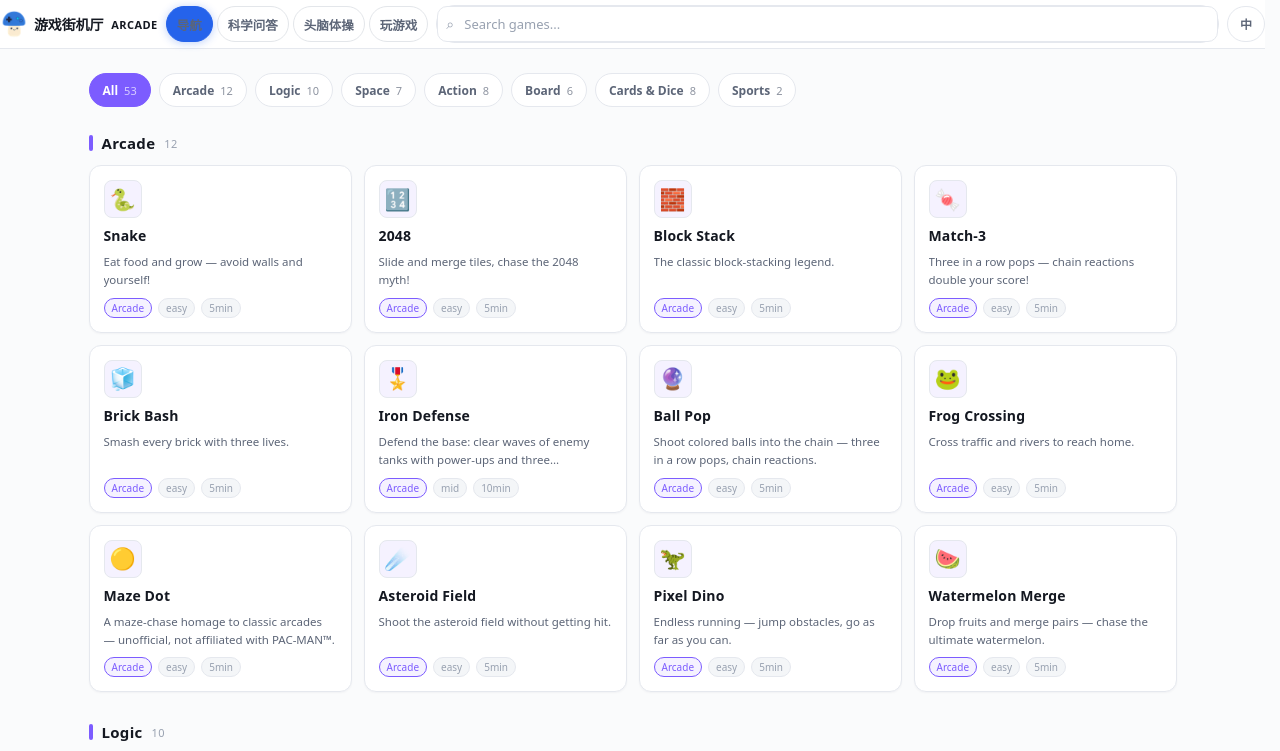
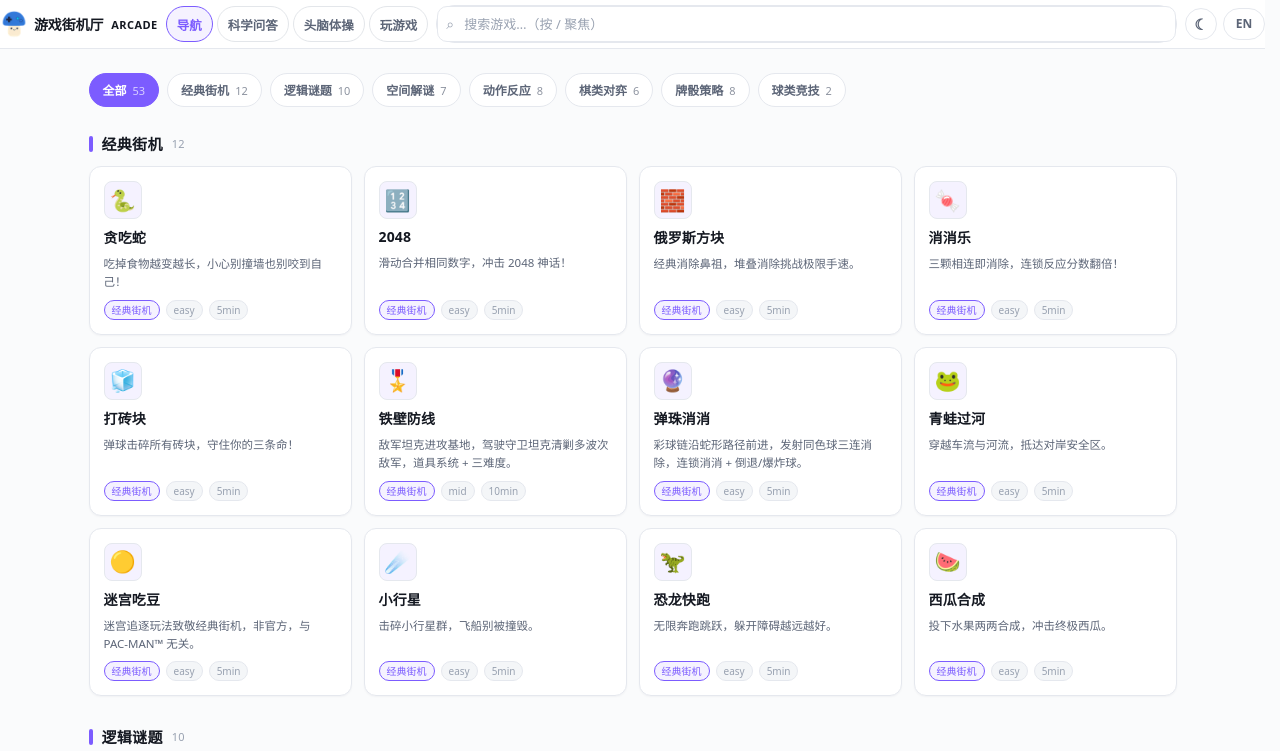
Before and after one commit to netcn/netcn-game, a plain HTML site: page index.html in a window 1280 px wide. Both pictures are taken after a click on the button "切换到中文". Shown: the top 751 px of the page. Drawn offline with Linux system fonts and the light colour scheme.

Commit message:
deploy game @ 2026-11-07T06:26:27.241Z

```diff
--- a/assets/js/core/i18n.js
+++ b/assets/js/core/i18n.js
@@ -42,6 +42,13 @@ Arcade.i18n = (function () {
     try { localStorage.setItem(KEY, l); } catch (e) {}
     location.reload();
   }
+  /* 顶栏统一切换：只更新内存语言，不刷新（页面自行重渲染） */
+  function setLangLive(l) {
+    if (l !== 'zh' && l !== 'en') return;
+    lang = l;
+    try { localStorage.setItem(KEY, l); } catch (e) {}
+    document.documentElement.setAttribute('lang', l === 'en' ? 'en' : 'zh-CN');
+  }
   function getLang() { return lang; }
 
   /* 同步 <html lang> 属性（SEO/无障碍：切 EN 时 lang 应为 en） */
@@ -68,7 +75,7 @@ Arcade.i18n = (function () {
     }
   }
 
-  return { t: t, setLang: setLang, getLang: getLang, applyStatic: applyStatic };
+  return { t: t, setLang: setLang, setLangLive: setLangLive, getLang: getLang, applyStatic: applyStatic };
 })();
 
 /* 全局翻译函数 T（游戏/页面脚本通用）：所有脚本均在 i18n.js 之后加载，安全直接使用 */
--- a/index.html
+++ b/index.html
@@ -125,7 +125,8 @@
     <input id="q" type="search" autocomplete="off" placeholder="搜索游戏…（按 / 聚焦）" aria-label="搜索游戏">
   </div>
   <div class="nc-tools">
-    <button class="lang-btn" id="lang" type="button" aria-label="切换语言">EN</button>
+    <button class="nc-tool" id="ncTheme" type="button" aria-label="切换明暗">☾</button>
+    <button class="nc-tool" id="ncLang" type="button" aria-label="切换语言">EN</button>
   </div>
 </nav>
 
@@ -157,7 +158,7 @@
   var GAMES = window.GAMES || [];
   var CATS = window.GAME_CATEGORIES || [];
   var COLORS = ['#00f0ff', '#b967ff', '#39ff14', '#ff9f1c', '#ff2d95', '#ffe600', '#7c5cff'];
-  var en = !!(window.Arcade && Arcade.i18n && Arcade.i18n.getLang() === 'en');
+  var en = localStorage.getItem('arcade_lang') === 'en';
   var L = en
     ? { all: 'All', search: 'Search games...', none: 'No games matched. Try another word.',
         searchAria: 'Search games', lang: '中' }
@@ -252,10 +253,22 @@
     if (e.key === '/' && document.activeElement !== qEl) { e.preventDefault(); qEl.focus(); }
     if (e.key === 'Escape' && document.activeElement === qEl) { qEl.value = ''; filter(); qEl.blur(); }
   });
-  var langBtn = document.getElementById('lang');
-  langBtn.textContent = L.lang;
-  langBtn.addEventListener('click', function () {
-    if (window.Arcade && Arcade.i18n) Arcade.i18n.setLang(en ? 'zh' : 'en');
+  /* 中英切换由 shell/shell.js 统一驱动：即时重算文案并重渲染，不整页刷新 */
+  function refreshLabels() {
+    en = localStorage.getItem('arcade_lang') === 'en';
+    L = en
+      ? { all: 'All', search: 'Search games...', none: 'No games matched. Try another word.',
+          searchAria: 'Search games', lang: '中' }
+      : { all: '全部', search: '搜索游戏…（按 / 聚焦）', none: '没有匹配的游戏，换个词试试。',
+          searchAria: '搜索游戏', lang: 'EN' };
+    qEl.placeholder = L.search;
+    qEl.setAttribute('aria-label', L.searchAria);
+    emptyEl.textContent = L.none;
+    render();
+  }
+  document.addEventListener('ncn:lang', function (e) {
+    if (window.Arcade && Arcade.i18n && Arcade.i18n.setLangLive) Arcade.i18n.setLangLive(e.detail.lang);
+    refreshLabels();
   });
 
   render();
--- a/shell/netcn-shell.css
+++ b/shell/netcn-shell.css
@@ -53,8 +53,9 @@
   color:var(--nc-ink2);border:1px solid var(--nc-line);background:transparent;
   transition:color .16s,border-color .16s,background .16s}
 .nc-sw a:hover{color:var(--nc-ac);border-color:var(--nc-ac);background:var(--nc-soft)}
-.nc-sw a[aria-current="page"]{color:#fff;background:var(--nc-ac);border-color:var(--nc-ac);
-  box-shadow:0 1px 8px var(--nc-glow)}
+/* 当前站：与页脚一致用「浅底 + 主色文字」，不再用实心重色块 */
+.nc-sw a[aria-current="page"]{color:var(--nc-ac);border-color:var(--nc-ac);
+  background:var(--nc-soft);font-weight:800}
 
 /* 搜索槽：各站的输入框放进这里，外观由壳层统一 */
 .nc-search{flex:1 1 150px;min-width:110px;position:relative;display:flex;align-items:center}
--- a/shell/netcn-ui.css
+++ b/shell/netcn-ui.css
@@ -69,6 +69,27 @@ html.dark .nc-shell,html.dark .nc-foot{background:var(--ui-card)!important}
   border:1px solid var(--ui-line)!important;border-radius:var(--ui-r-pill)!important;
   background:var(--ui-card)!important;color:var(--ui-ink2)!important;
 }
+/* 当前站胶囊：浅底 + 主色文字（压过上面 .nc-sw a 的 !important） */
+.nc-sw a[aria-current="page"]{
+  color:var(--ui-ac)!important;background:var(--ui-ac-soft)!important;
+  border:1px solid var(--ui-ac)!important;box-shadow:none!important;font-weight:800!important;
+}
+/* 四站统一的工具按钮：同尺寸、同圆角、同 hover、同一切换方式 */
+.nc-tools{gap:6px}
+.nc-tools .nc-tool{
+  display:inline-flex;align-items:center;justify-content:center;
+  height:32px;min-width:32px;padding:0 11px;
+  border:1px solid var(--ui-line)!important;border-radius:var(--ui-r-pill)!important;
+  background:var(--ui-card)!important;color:var(--ui-ink2)!important;
+  font-family:inherit;font-size:12px;font-weight:700;line-height:1;cursor:pointer;
+  text-decoration:none;transition:color .16s,border-color .16s,background .16s;
+}
+.nc-tools .nc-tool:hover{
+  color:var(--ui-ac)!important;border-color:var(--ui-ac)!important;background:var(--ui-ac-soft)!important;
+}
+.nc-tools .nc-tool:focus-visible{outline:2px solid var(--ui-ac);outline-offset:2px}
+.nc-tools .nc-tool#ncTheme{width:32px;padding:0;font-size:15px}
+.nc-tools .nc-tool#ncLang{min-width:42px}
 
 /* ---------- 通用卡片 / 按钮 / 输入 / 胶囊 ---------- */
 .btn,button.btn,.nc-btn{
--- a/shell/shell.js
+++ b/shell/shell.js
@@ -17,7 +17,8 @@ function put(n,v){
   var dom=/(^|\.)netcn\.org$/.test(host)?'; Domain=.netcn.org':'';
   d.cookie=n+'='+encodeURIComponent(v)+'; Path=/; Max-Age=31536000; SameSite=Lax'+dom;
 }
-/* 1) 跨子域状态：cookie 优先，喂给页面各自的读取逻辑（主题由页面自己的脚本落地） */
+
+/* 1) 跨子域状态：cookie 优先，喂给页面各自的读取逻辑 */
 var ct=get('ncn_theme'), cl=get('ncn_lang');
 if(ct && ct!==localStorage.getItem('theme')) localStorage.setItem('theme',ct);
 if(cl && cl!==localStorage.getItem(lkey)) localStorage.setItem(lkey,cl);
@@ -31,7 +32,51 @@ function paint(){
 }
 if(d.readyState==='loading') d.addEventListener('DOMContentLoaded',paint); else paint();
 
-/* 3) 页面自己的开关改完后，写回全域 cookie */
+/* 3) 四站统一工具区：明暗 / 中英由同一段逻辑驱动
+      切换方式一致 = 点击即时生效（不刷新）、按钮图标文案即时更新、
+      写同一套 localStorage + 全域 cookie、派发同一事件给页面重渲染 */
+function sysDark(){try{return !!(window.matchMedia && matchMedia('(prefers-color-scheme: dark)').matches);}catch(e){return false;}}
+function curTheme(){return r.getAttribute('data-theme')||localStorage.getItem('theme')||(sysDark()?'dark':'light');}
+/* quiz 的题目是中文，界面默认仍用中文；其余站按浏览器语言 */
+var DEFLANG={quiz:'zh'};
+function curLang(){return localStorage.getItem(lkey)||DEFLANG[key]||(/^zh/.test((navigator.language||'').toLowerCase())?'zh':'en');}
+
+function applyTheme(t, silent){
+  if(t!=='dark') t='light';
+  r.setAttribute('data-theme',t);
+  if(t==='dark') r.classList.add('dark'); else r.classList.remove('dark');
+  var b=d.getElementById('ncTheme');
+  if(b){ b.textContent=t==='dark'?'☀':'☾'; b.setAttribute('aria-label',t==='dark'?'切换为浅色':'切换为深色'); }
+  if(!silent){
+    localStorage.setItem('theme',t); put('ncn_theme',t);
+    try{ d.dispatchEvent(new CustomEvent('ncn:theme',{detail:{theme:t}})); }catch(e){}
+  }
+}
+function applyLang(l, silent){
+  if(l!=='en') l='zh';
+  localStorage.setItem(lkey,l);
+  if(!silent) put('ncn_lang',l);
+  r.setAttribute('lang',l==='en'?'en':'zh-CN');
+  var b=d.getElementById('ncLang');
+  if(b){ b.textContent=l==='zh'?'EN':'中'; b.setAttribute('aria-label',l==='zh'?'Switch to English':'切换到中文'); }
+  if(!silent){
+    try{ d.dispatchEvent(new CustomEvent('ncn:lang',{detail:{lang:l}})); }catch(e){}
+  }
+}
+
+function initTools(){
+  applyTheme(curTheme(),true);
+  applyLang(curLang(),true);
+  d.addEventListener('click',function(e){
+    var b=e.target&&e.target.closest?e.target.closest('#ncTheme,#ncLang'):null;
+    if(!b) return;
+    if(b.id==='ncTheme') applyTheme(curTheme()==='dark'?'light':'dark');
+    else applyLang(curLang()==='zh'?'en':'zh');
+  },true);
+}
+if(d.readyState==='loading') d.addEventListener('DOMContentLoaded',initTools); else initTools();
+
+/* 4) 兼容页面自有开关（旧按钮 / 游戏页快捷条）：改完后写回全域 cookie */
 function mirror(){
   var t=r.getAttribute('data-theme')||localStorage.getItem('theme');
   var l=localStorage.getItem(lkey);
@@ -39,7 +84,7 @@ function mirror(){
   if(l) put('ncn_lang',l);
 }
 d.addEventListener('click',function(e){
-  var b=e.target.closest?e.target.closest('.nc-tools button,.nc-sw button,#themeToggle,#langToggle,.lang-btn,#lang,#theme,#kids'):null;
+  var b=e.target.closest?e.target.closest('.nc-tools button,.nc-sw button,#themeToggle,#langToggle,.lang-btn,#lang,#theme'):null;
   if(b) setTimeout(mirror,0);
 },true);
 addEventListener('pageshow',mirror);
```
